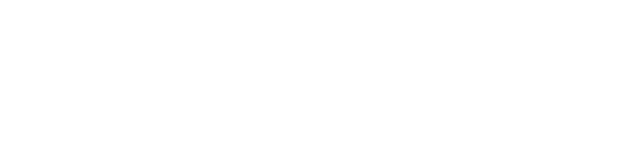
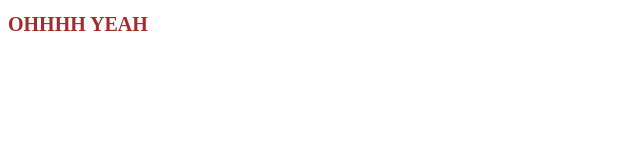
Before and after one commit to CamoPepper/cafe, a plain HTML site: page index.html in a window 1280 px wide. Shown: the whole page, without its empty margins (0-640 px from the left). Drawn offline with Linux system fonts and the light colour scheme.

Commit message:
second commit

```diff
--- a/index.html
+++ b/index.html
@@ -4,9 +4,15 @@
     <meta charset="UTF-8">
     <meta http-equiv="X-UA-Compatible" content="IE=edge">
     <meta name="viewport" content="width=device-width, initial-scale=1.0">
-    <title>Document</title>
+    <title>Git Git Git</title>
+    <style>
+        h1{
+            font-size: 20px;
+            color: brown;
+        }
+    </style>
 </head>
 <body>
-
+    <h1>OHHHH YEAH</h1>
 </body>
 </html>
```
